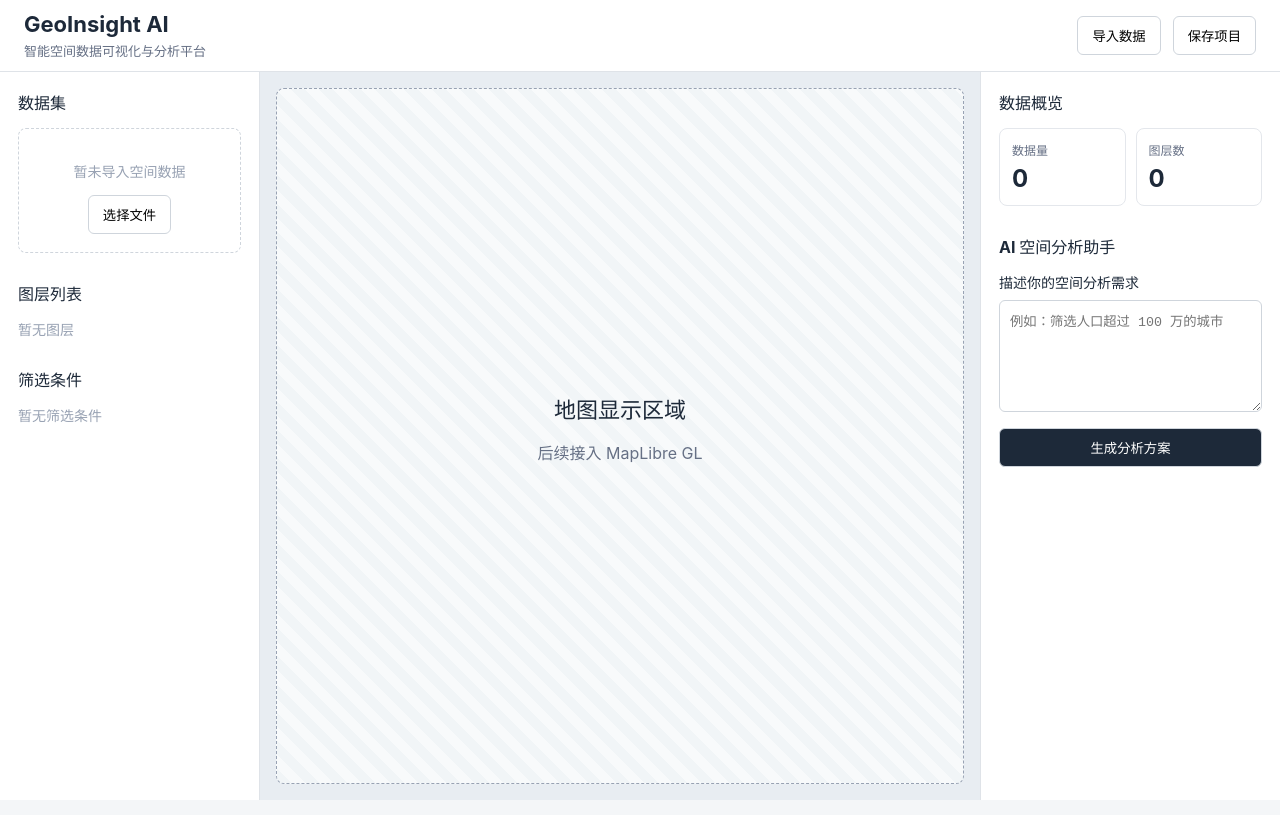
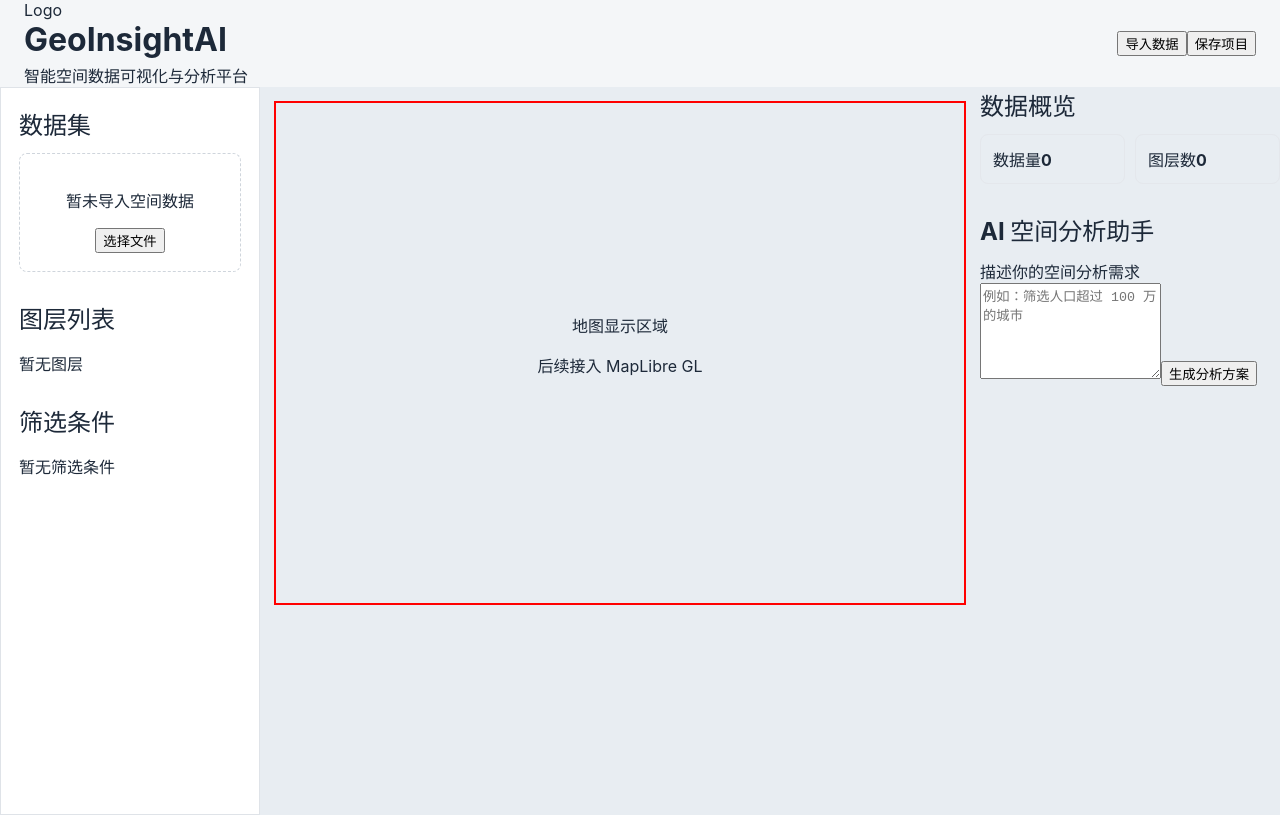
Before and after one commit to catherinhalpainy-dev/GeoInsightAI, a React (Vite) app: page / in a window 1280 px wide. Built offline with nearby package versions, Linux system fonts and the light colour scheme.

Commit message:
practice: rebuild

```diff
--- a/src/App.css
+++ b/src/App.css
@@ -1,87 +1,56 @@
+/* 当前页面具体样式 */
 .app {
-  min-width: 960px;
+
   min-height: 100vh;
-  background: #f4f6f8;
 }
 
 .header {
   display: flex;
-  height: 72px;
   align-items: center;
   justify-content: space-between;
+  min-height: 72px;
   padding: 0 24px;
-  border-bottom: 1px solid #dfe3e8;
-  background: #ffffff;
+
 }
 
 .brand h1 {
   margin: 0;
-  font-size: 22px;
 }
 
 .brand p {
+  /* 上\左右\下 */
   margin: 4px 0 0;
-  color: #667085;
-  font-size: 13px;
-}
-
-.header-actions {
-  display: flex;
-  gap: 12px;
-}
-
-button {
-  padding: 9px 14px;
-  border: 1px solid #cfd5dc;
-  border-radius: 6px;
-  background: #ffffff;
-  cursor: pointer;
-}
-
-button:hover {
-  background: #f2f4f7;
 }
 
 .workspace {
   display: grid;
   min-height: calc(100vh - 72px);
+  /* 左栏：固定 260px
+     中栏：最小 400px，有剩余空间时自动扩展
+     右栏：固定 300px */
   grid-template-columns: 260px minmax(400px, 1fr) 300px;
-}
-
-.sidebar,
-.analysis-panel {
-  padding: 18px;
-  background: #ffffff;
+  background: #e8edf2;
 }
 
 .sidebar {
-  border-right: 1px solid #dfe3e8;
+  padding: 18px;
+  background: white;
+  /* 右边界 */
+  border: 1px solid #dfe3e8;
 }
-
-.analysis-panel {
-  border-left: 1px solid #dfe3e8;
-}
-
 .panel-section {
   margin-bottom: 28px;
 }
 
-.panel-section h2 {
-  margin: 0 0 14px;
-  font-size: 16px;
-}
-
 .empty-state {
   padding: 18px;
+  /* dash:虚线 */
   border: 1px dashed #cfd5dc;
   border-radius: 8px;
   text-align: center;
 }
-
-.empty-state p,
-.muted-text {
-  color: #98a2b3;
-  font-size: 14px;
+.panel-section h2{
+  margin: 0 0 12px;
 }
 
 .map-area {
@@ -90,32 +59,13 @@
 }
 
 .map-placeholder {
+  /* Grid 更适合二维或整体区域布局，Flex 更适合单行、单列和局部对齐 */
   display: flex;
-  height: 100%;
   min-height: 500px;
   align-items: center;
   justify-content: center;
   flex-direction: column;
-  border: 1px dashed #98a2b3;
-  border-radius: 8px;
-  background:
-    linear-gradient(rgba(255, 255, 255, 0.6), rgba(255, 255, 255, 0.6)),
-    repeating-linear-gradient(
-      45deg,
-      #dce5ec 0,
-      #dce5ec 10px,
-      #edf2f5 10px,
-      #edf2f5 20px
-    );
-}
-
-.map-placeholder span {
-  font-size: 22px;
-  font-weight: 600;
-}
-
-.map-placeholder p {
-  color: #667085;
+  outline: 2px solid red;
 }
 
 .statistics {
@@ -129,36 +79,3 @@
   border: 1px solid #e4e7ec;
   border-radius: 8px;
 }
-
-.stat-card span {
-  display: block;
-  color: #667085;
-  font-size: 12px;
-}
-
-.stat-card strong {
-  display: block;
-  margin-top: 6px;
-  font-size: 24px;
-}
-
-.analysis-panel label {
-  display: block;
-  margin-bottom: 8px;
-  font-size: 14px;
-}
-
-.analysis-panel textarea {
-  width: 100%;
-  padding: 10px;
-  border: 1px solid #cfd5dc;
-  border-radius: 6px;
-  resize: vertical;
-}
-
-.primary-button {
-  width: 100%;
-  margin-top: 12px;
-  background: #1d2939;
-  color: #ffffff;
-}
--- a/src/App.tsx
+++ b/src/App.tsx
@@ -1,30 +1,35 @@
+// 页面内容
+
 import "./App.css";
 
 function App() {
   return (
     <div className="app">
       <header className="header">
+
         <div className="brand">
-          <h1>GeoInsight AI</h1>
+          <div className="logo">Logo</div>
+          <h1>GeoInsightAI</h1>
           <p>智能空间数据可视化与分析平台</p>
         </div>
-
         <nav className="header-actions">
           <button type="button">导入数据</button>
           <button type="button">保存项目</button>
         </nav>
       </header>
 
+
       <main className="workspace">
+        {/* 左侧区域 */}
         <aside className="sidebar">
           <section className="panel-section">
             <h2>数据集</h2>
+
             <div className="empty-state">
               <p>暂未导入空间数据</p>
               <button type="button">选择文件</button>
             </div>
           </section>
-
           <section className="panel-section">
             <h2>图层列表</h2>
             <p className="muted-text">暂无图层</p>
@@ -59,7 +64,6 @@
               </article>
             </div>
           </section>
-
           <section className="panel-section">
             <h2>AI 空间分析助手</h2>
 
```
